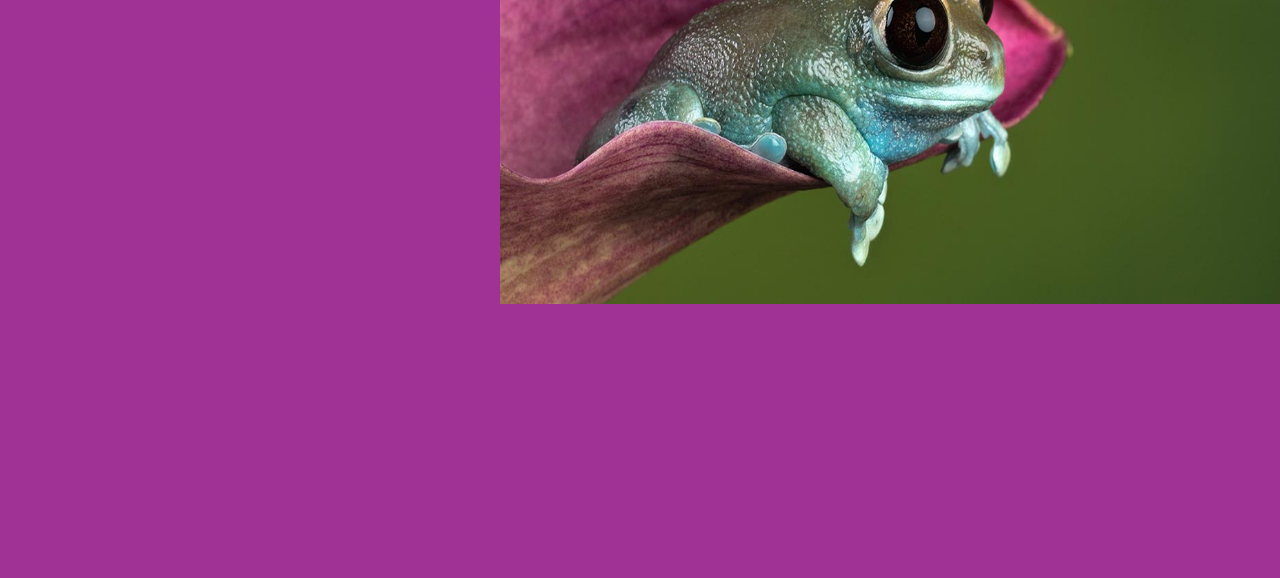
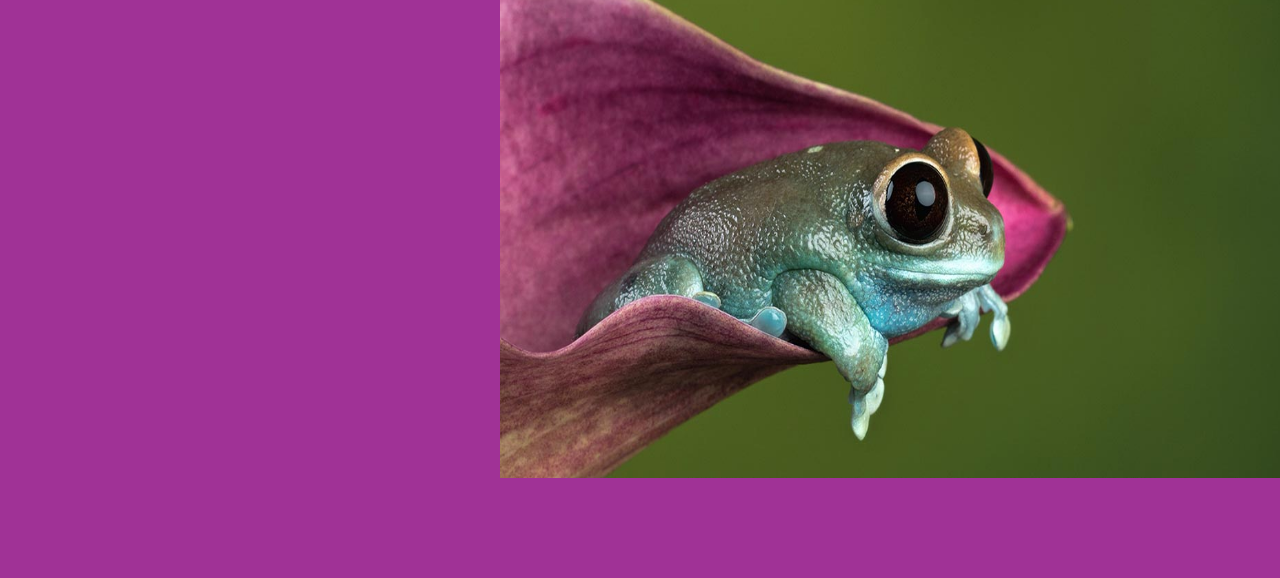
Before and after one commit to LynxRaw/LynxRaw.github.io, a plain HTML site: page index.html in a window 1280 px wide. Shown: the part 222-800 px from the top of the page. Drawn offline with Linux system fonts and the light colour scheme.

Commit message:
Update index.html

```diff
--- a/index.html
+++ b/index.html
@@ -10,8 +10,7 @@
 
 
 
-<img src="Cute frog.jpg" style="display: block; position: absolute; left: 500px; top: 2
-			00px;" width="800" height="500">
+<img src="Cute frog.jpg" style="display: block; position: absolute; left: 500px; top: 200px;" width="800" height="500">
 
 
 </body>
```
